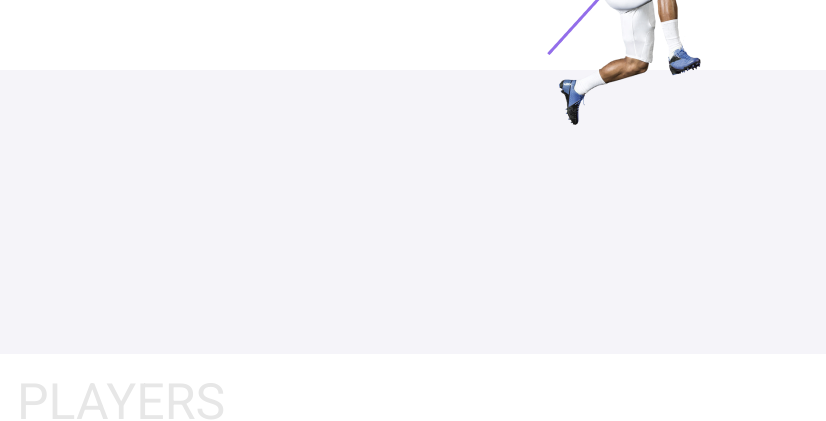
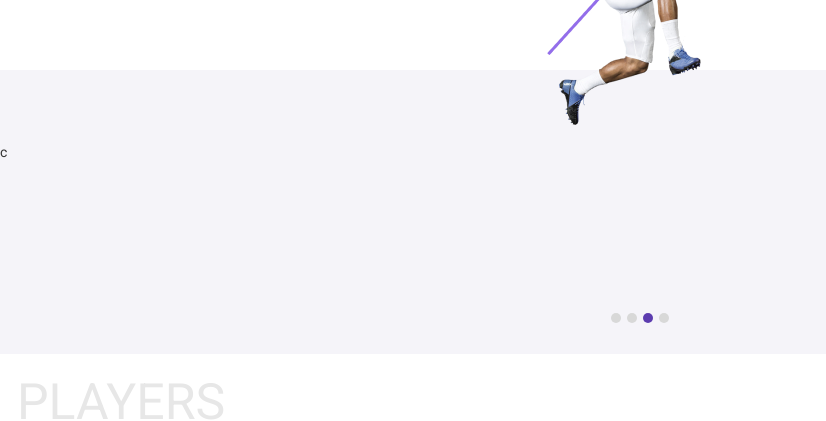
Before and after one commit to papob-boonpat/tri-petch, a React (Create React App) app: page / in a window 1280 px wide. Shown: the part 226-647 px from the top of the page, without its empty margins (0-826 px from the left). Built offline with nearby package versions, Linux system fonts and the light colour scheme.

Commit message:
update carousel

```diff
--- a/package.json
+++ b/package.json
@@ -13,6 +13,7 @@
     "react": "^18.2.0",
     "react-dom": "^18.2.0",
     "react-scripts": "5.0.1",
+    "rsuite": "^5.35.0",
     "sass": "^1.62.1",
     "typescript": "^4.4.2",
     "web-vitals": "^2.1.0"
--- a/src/App.module.scss
+++ b/src/App.module.scss
@@ -27,9 +27,25 @@
     }
   }
 
-  .Feature {
+  .Features {
     height: 284px;
     background-color: #f5f4f9;
+    :global(.rs-carousel) {
+      height: 284px;
+    }
+
+    :global(.rs-carousel-toolbar) {
+      bottom: 28px;
+    }
+    .Feature {
+      margin-top: 72px;
+      height: 200px;
+
+      div:nth-child(1) {
+        display: flex;
+        align-items: center;
+      }
+    }
   }
 
   .Players {
--- a/src/App.tsx
+++ b/src/App.tsx
@@ -1,3 +1,4 @@
+import { Carousel } from "rsuite";
 import classes from "./App.module.scss";
 import footballer from "./Assets/FootBaller_mobile.png";
 import players from "./Assets/Players_mobile.png";
@@ -10,14 +11,30 @@ function App() {
         <div className={classes.FootBallerContainer}>
           <img src={footballer} alt="footballer_image" />
         </div>
-        <div className={classes.Feature}></div>
+        <div className={classes.Features}>
+          <Carousel autoplay autoplayInterval={2000}>
+            <div className={classes.Feature}>
+              <div>
+                <div>01</div>
+                <div>CONNECTION</div>
+              </div>
+              <div>
+                Connect with coaches directly, you can ping coaches to view
+                profile.
+              </div>
+            </div>
+            <div className={classes.Feature}>b</div>
+            <div className={classes.Feature}>c</div>
+            <div className={classes.Feature}>d</div>
+          </Carousel>
+        </div>
       </div>
       <div className={classes.Players}>
         <h1>PLAYERS</h1>
         <div className={classes.PlayersContainer}>
           <img src={players} alt="players_image" />
         </div>
-        <div className={classes.Feature}></div>
+        <div className={classes.Features}></div>
       </div>
     </div>
   );
--- a/src/index.css
+++ b/src/index.css
@@ -1,4 +1,5 @@
 @import url("https://fonts.googleapis.com/css2?family=Roboto&display=swap");
+@import "rsuite/dist/rsuite.css";
 
 body {
   margin: 0;
@@ -7,6 +8,9 @@ body {
     sans-serif;
   -webkit-font-smoothing: antialiased;
   -moz-osx-font-smoothing: grayscale;
+  --rs-carousel-bg: transparent;
+  --rs-carousel-indicator: #d8d8d8;
+  --rs-carousel-indicator-active: #5c3caf;
 }
 
 code {
```
Also changed, not shown: 1 other file (tests, documents, lock files or other folders).
